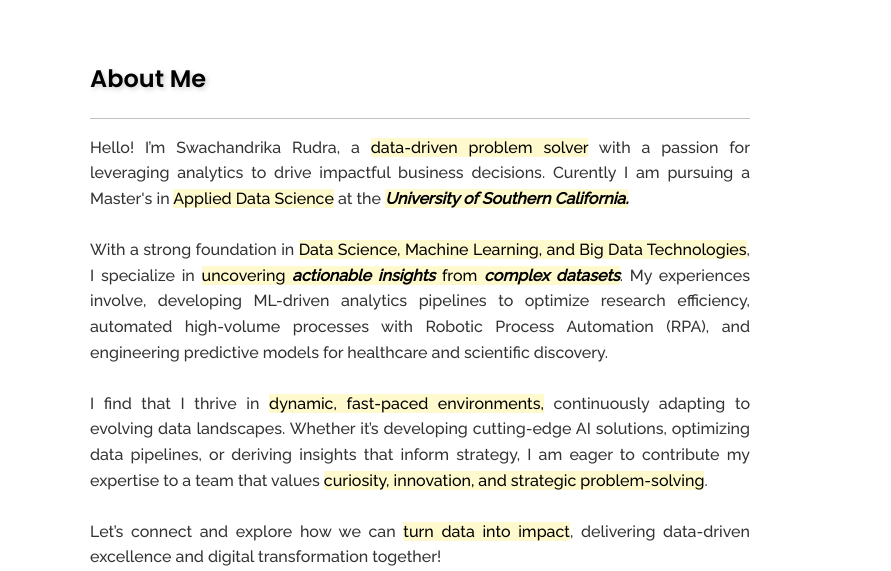
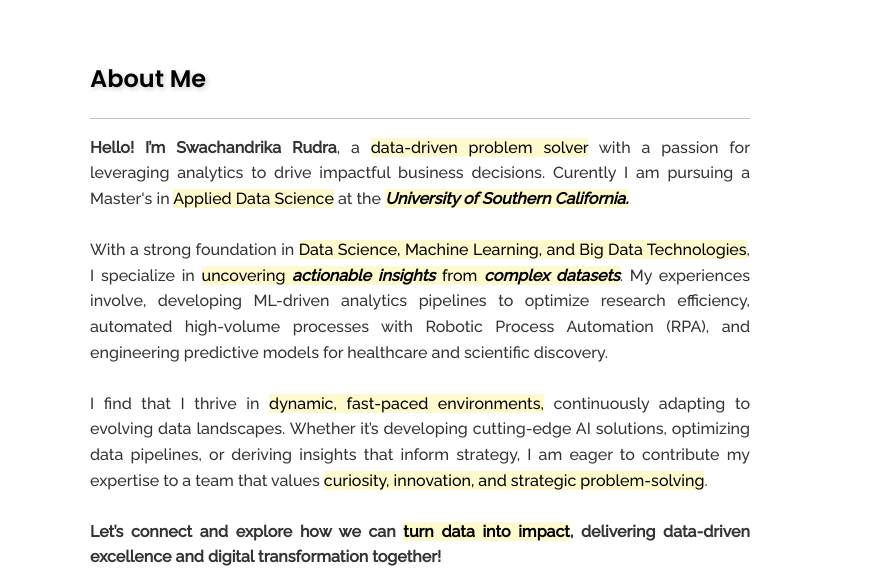
Before and after one commit to srthecoder/portfolio, a plain HTML site: page index.html in a window 1280 px wide. Shown: the part 253-824 px from the top of the page, 0-891 px from the left. Drawn offline with Linux system fonts and the light colour scheme.

Commit message:
Update index.html

```diff
--- a/index.html
+++ b/index.html
@@ -20,13 +20,13 @@
         <div class="container about">
             <div class="about-left">
                 <h2>About Me</h2><hr size="1" color="silver">
-                <p align= "justify">Hello! I’m Swachandrika Rudra, a <span class="mark">data-driven problem solver</span> with a passion for leveraging analytics to drive impactful business decisions. Curently I am pursuing a Master's in <span class="mark">Applied Data Science</span> at the <span class="mark"><b><i>University of Southern California.</b></i></span>
+                <p align= "justify"><b>Hello! I’m Swachandrika Rudra</b>, a <span class="mark">data-driven problem solver</span> with a passion for leveraging analytics to drive impactful business decisions. Curently I am pursuing a Master's in <span class="mark">Applied Data Science</span> at the <span class="mark"><b><i>University of Southern California.</b></i></span>
                     <br><br>With a strong foundation in <span class="mark">Data Science, Machine Learning, and Big Data Technologies</span>, I specialize in <span class="mark">uncovering <b><i>actionable insights</i></b> from <b><i>complex datasets</b></i></span>.
                     My experiences involve, developing ML-driven analytics pipelines to optimize research efficiency, automated high-volume processes with Robotic Process Automation (RPA), and engineering predictive models for healthcare and scientific discovery.
                     <br><br>I find that I thrive in <span class="mark">dynamic, fast-paced environments,</span> continuously adapting to evolving data landscapes. Whether it’s developing cutting-edge AI solutions, optimizing data pipelines,
                     or deriving insights that inform strategy, I am eager to contribute my expertise to a team that values <span class="mark">curiosity, innovation, and strategic problem-solving</span>.
 
-                    <br><br>Let’s connect and explore how we can <span class="mark">turn data into impact</span>, delivering data-driven excellence and digital transformation together!</p>
+                    <br><br><b>Let’s connect and explore how we can <span class="mark">turn data into impact</span>, delivering data-driven excellence and digital transformation together!</b></p>
             </div>
             <div class="about-right">
                 <img src="data/IMG_6488.jpg" alt="Profile Picture" class="profile-pic">
```
